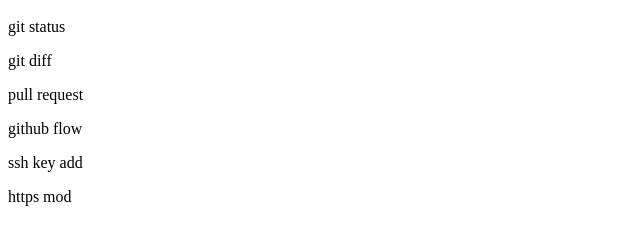
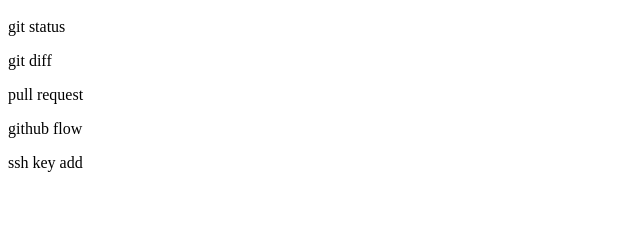
Before and after one commit to kimpoon99/git_tutorial, a plain HTML site: page index.html in a window 1280 px wide. Shown: the part 57-302 px from the top of the page, without its empty margins (0-640 px from the left). Drawn offline with Linux system fonts and the light colour scheme.

Commit message:
https del

```diff
--- a/index.html
+++ b/index.html
@@ -4,4 +4,3 @@
 <p>pull request</p>
 <p>github flow</p>
 <p>ssh key add</p>
-<p>https mod</p>
```
